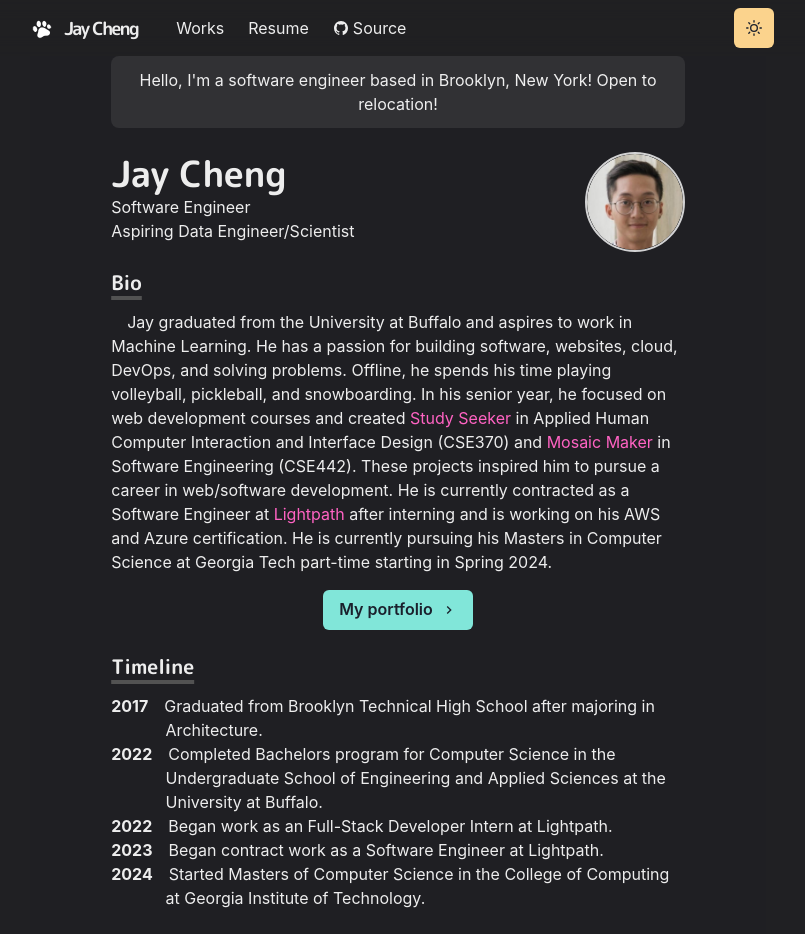
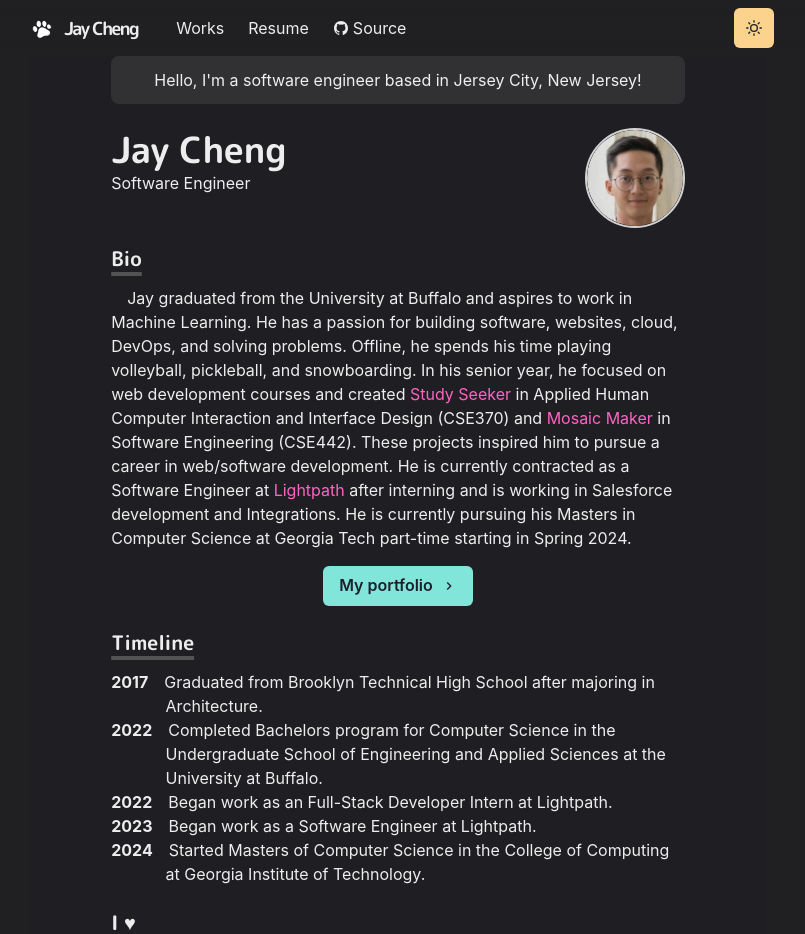
Before and after one commit to jaykaicheng/jaykaicheng-homepage, a Next.js app: page / in a window 1280 px wide. Shown: the top 934 px of the page, without its empty margins (242-1047 px from the left). Built offline with nearby package versions, Linux system fonts and the light colour scheme.

Commit message:
updated name values

```diff
--- a/app/page.js
+++ b/app/page.js
@@ -39,7 +39,7 @@ export default function Home() {
           mb={6}
           align="center"
         >
-          Hello, I&apos;m a software engineer based in Brooklyn, New York! Open to relocation!
+          Hello, I&apos;m a software engineer based in Jersey City, New Jersey!
         </Box>
 
         <Box display={{md:'flex'}}>
@@ -47,8 +47,7 @@ export default function Home() {
             <Heading as="h2" variant="page-title">
               Jay Cheng
             </Heading>
-            <p>Software Engineer <br/>
-            Aspiring Data Engineer/Scientist</p>
+            <p>Software Engineer</p>
           </Box>
           <Box
             flexShrink={0}
@@ -98,8 +97,8 @@ export default function Home() {
           him to pursue a career in web/software development.
           He is currently contracted as a Software Engineer at {' '}
           <Link href="https://lightpathfiber.com/" target="_blank">Lightpath</Link> after interning and
-          is working on his AWS and Azure certification. He is currently pursuing his Masters in Computer Science at Georgia Tech
-           part-time starting in Spring 2024.
+          is working in Salesforce development and Integrations. He is currently pursuing his Masters in Computer Science at Georgia Tech
+          part-time starting in Spring 2024.
           </Paragraph>
           <Box align="center" my={4}>
             <NextLink href="/works" passHref legacyBehavior>
@@ -129,7 +128,7 @@ export default function Home() {
           </BioSection>
           <BioSection>
             <BioYear>2023</BioYear>
-            Began contract work as a Software Engineer at Lightpath.
+            Began work as a Software Engineer at Lightpath.
           </BioSection>
           <BioSection>
             <BioYear>2024</BioYear>
@@ -152,7 +151,7 @@ export default function Home() {
           </Heading>
           <List>
             <ListItem>
-              <Link href="https://github.com/jaykcheng" target="_blank">
+              <Link href="https://github.com/jaykaicheng" target="_blank">
                 <Button
                   variant="ghost"
                   colorScheme="teal"
@@ -163,7 +162,7 @@ export default function Home() {
               </Link>
             </ListItem>
             <ListItem>
-              <Link href="https://linkedin.com/in/jaykcheng" target="_blank">
+              <Link href="https://linkedin.com/in/jaykaicheng" target="_blank">
                 <Button
                   variant="ghost"
                   colorScheme="teal"
```
